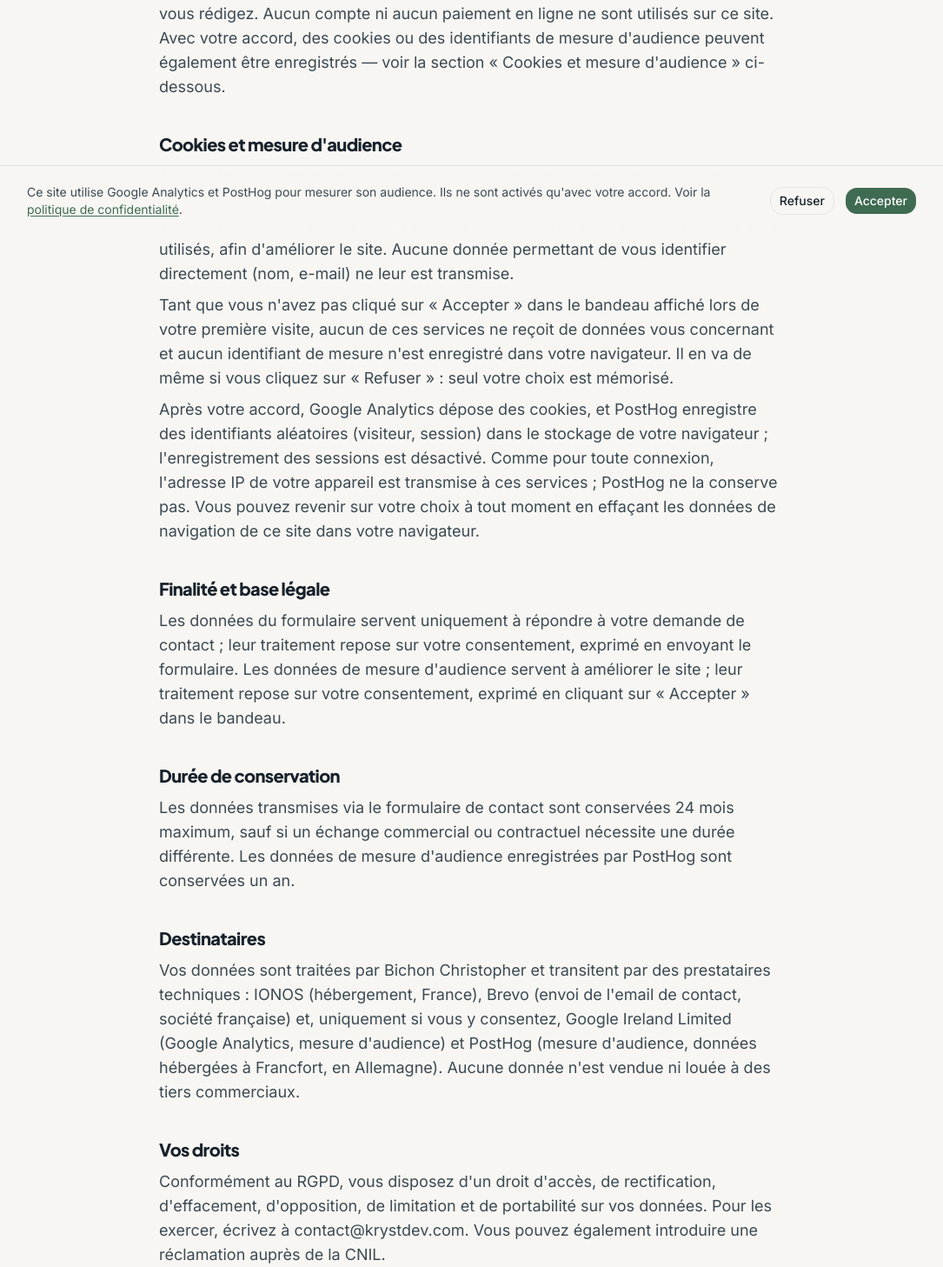
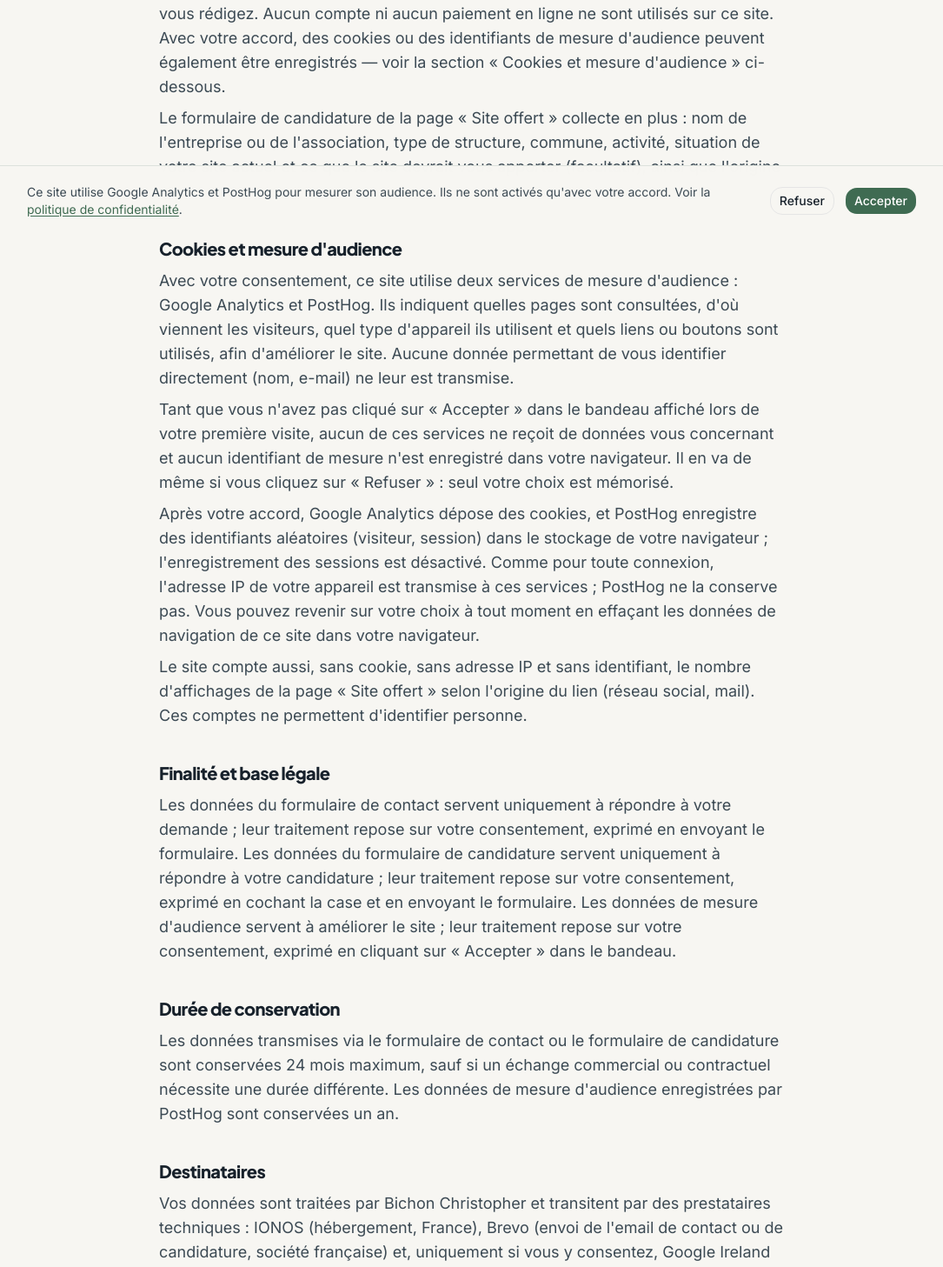
Before and after one commit to Krystopher88/metavosgiens-web, a Next.js app: page /politique-confidentialite in a window 1280 px wide. Shown: the part 529-1986 px from the top of the page at 87% size, without its empty margins (97-1182 px from the left). Built offline with nearby package versions, Linux system fonts and the light colour scheme; no server answers.

Commit message:
docs(confidentialite): couvre la candidature et le compteur

```diff
--- a/app/politique-confidentialite/page.tsx
+++ b/app/politique-confidentialite/page.tsx
@@ -39,6 +39,13 @@ export default function PolitiqueConfidentialitePage() {
             des cookies ou des identifiants de mesure d&apos;audience peuvent également être
             enregistrés — voir la section « Cookies et mesure d&apos;audience » ci-dessous.
           </p>
+          <p className="mt-2">
+            Le formulaire de candidature de la page « Site offert » collecte en plus : nom de
+            l&apos;entreprise ou de l&apos;association, type de structure, commune, activité,
+            situation de votre site actuel et ce que le site devrait vous apporter (facultatif),
+            ainsi que l&apos;origine du lien par lequel vous êtes arrivé (réseau social ou mail) et
+            la date d&apos;envoi.
+          </p>
         </section>
 
         <section>
@@ -66,6 +73,11 @@ export default function PolitiqueConfidentialitePage() {
             conserve pas. Vous pouvez revenir sur votre choix à tout moment en effaçant les données
             de navigation de ce site dans votre navigateur.
           </p>
+          <p className="mt-2">
+            Le site compte aussi, sans cookie, sans adresse IP et sans identifiant, le nombre
+            d&apos;affichages de la page « Site offert » selon l&apos;origine du lien (réseau
+            social, mail). Ces comptes ne permettent d&apos;identifier personne.
+          </p>
         </section>
 
         <section>
@@ -73,10 +85,13 @@ export default function PolitiqueConfidentialitePage() {
             Finalité et base légale
           </h2>
           <p className="mt-2">
-            Les données du formulaire servent uniquement à répondre à votre demande de contact ;
+            Les données du formulaire de contact servent uniquement à répondre à votre demande ;
             leur traitement repose sur votre consentement, exprimé en envoyant le formulaire. Les
-            données de mesure d&apos;audience servent à améliorer le site ; leur traitement repose
-            sur votre consentement, exprimé en cliquant sur « Accepter » dans le bandeau.
+            données du formulaire de candidature servent uniquement à répondre à votre candidature ;
+            leur traitement repose sur votre consentement, exprimé en cochant la case et en
+            envoyant le formulaire. Les données de mesure d&apos;audience servent à améliorer le
+            site ; leur traitement repose sur votre consentement, exprimé en cliquant sur
+            « Accepter » dans le bandeau.
           </p>
         </section>
 
@@ -85,9 +100,10 @@ export default function PolitiqueConfidentialitePage() {
             Durée de conservation
           </h2>
           <p className="mt-2">
-            Les données transmises via le formulaire de contact sont conservées 24 mois maximum,
-            sauf si un échange commercial ou contractuel nécessite une durée différente. Les données
-            de mesure d&apos;audience enregistrées par PostHog sont conservées un an.
+            Les données transmises via le formulaire de contact ou le formulaire de candidature
+            sont conservées 24 mois maximum, sauf si un échange commercial ou contractuel nécessite
+            une durée différente. Les données de mesure d&apos;audience enregistrées par PostHog
+            sont conservées un an.
           </p>
         </section>
 
@@ -97,8 +113,8 @@ export default function PolitiqueConfidentialitePage() {
           </h2>
           <p className="mt-2">
             Vos données sont traitées par Bichon Christopher et transitent par des prestataires
-            techniques : IONOS (hébergement, France), Brevo (envoi de l&apos;email de contact,
-            société française) et, uniquement si vous y consentez, Google Ireland Limited (Google
+            techniques : IONOS (hébergement, France), Brevo (envoi de l&apos;email de contact ou de
+            candidature, société française) et, uniquement si vous y consentez, Google Ireland Limited (Google
             Analytics, mesure d&apos;audience) et PostHog (mesure d&apos;audience, données hébergées
             à Francfort, en Allemagne). Aucune donnée n&apos;est vendue ni louée à des tiers
             commerciaux.
@@ -123,7 +139,9 @@ export default function PolitiqueConfidentialitePage() {
           </h2>
           <p className="mt-2">
             Le site est servi en HTTPS et hébergé en France. Aucune donnée bancaire n&apos;est
-            collectée ou stockée par ce site.
+            collectée ou stockée par ce site. Pour limiter les envois abusifs du formulaire de
+            candidature, l&apos;adresse IP de votre appareil est utilisée en mémoire du serveur
+            pendant une heure au plus, sans être enregistrée.
           </p>
         </section>
       </div>
```
